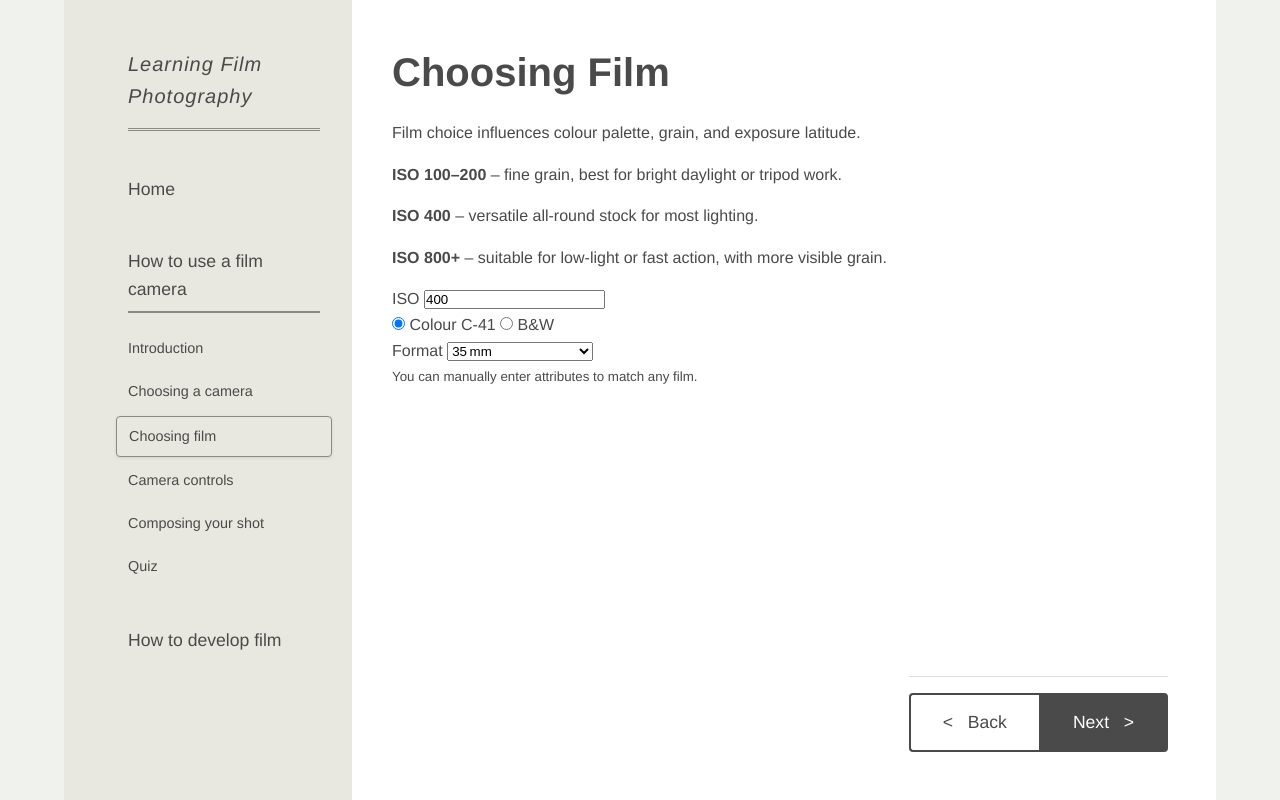
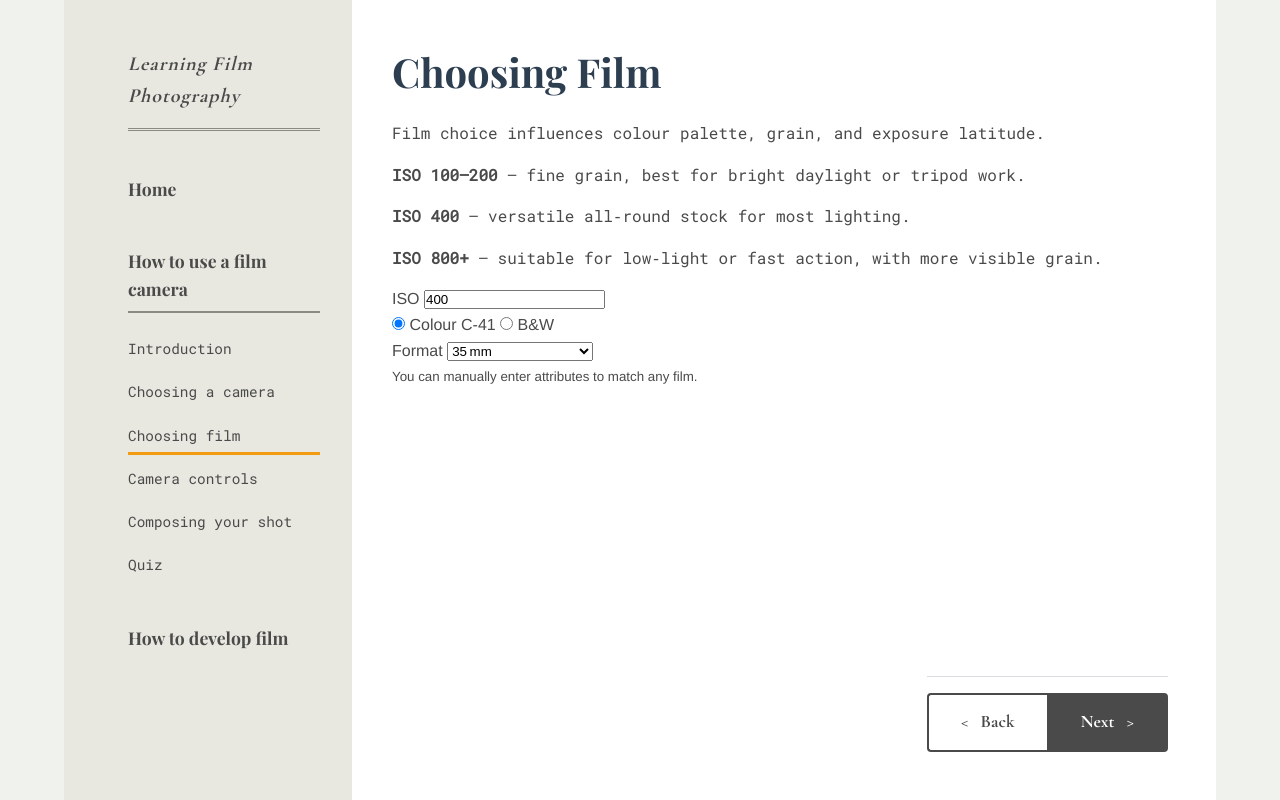
Before and after one commit to BoxiZhao/Film, a Flask app: page /module/1/choose_film in a window 1280 px wide. Run offline with Flask 3, Linux system fonts and the light colour scheme; the visitor is signed in with stand-in values (Sample User, id 1).

Commit message:
animation

```diff
--- a/static/css/style.css
+++ b/static/css/style.css
@@ -409,23 +409,43 @@ a:hover { text-decoration: underline; }
 .sidebar a {
     color: #4a4a4a;
     display: block;
-    padding: 0.5rem 0.75rem;
+    padding: 0.5rem 0;
     transition: all 0.2s ease;
-    border-radius: 4px;
-    margin: 0 -0.75rem;
+    position: relative;
+    text-decoration: none;
+    margin: 0;
 }
 
 .sidebar a:hover {
-    background: #d8d8d0;
+    background: transparent;
     color: #4a4a4a;
-    text-decoration: none;
 }
 
 .sidebar a.active {
-    background: #e8e8e0;
+    background: transparent;
     color: #4a4a4a;
-    border: 1px solid #8a8a82;
-    box-shadow: 0 1px 3px rgba(0,0,0,0.1);
+    border: none;
+    box-shadow: none;
+}
+
+.sidebar a::before {
+    content: '';
+    position: absolute;
+    bottom: 0;
+    left: 0;
+    width: 0;
+    height: 2px;
+    background: var(--caution-color);
+    transition: width 0.3s ease;
+}
+
+.sidebar a:hover::before {
+    width: 100%;
+}
+
+.sidebar a.active::before {
+    width: 100%;
+    height: 3px;
 }
 
 /* Main navigation items */
@@ -433,27 +453,22 @@ a:hover { text-decoration: underline; }
 .module-link {
     font-size: 1.1rem;
     font-weight: 400;
-    padding: 0.75rem 0.75rem;
+    padding: 0.75rem 0;
 }
 
 /* Sub-module links */
 .sub-module-link {
     font-size: 0.9rem;
     font-weight: 400;
-    padding: 0.35rem 0.75rem;
+    padding: 0.35rem 0;
 }
 
 /* Active state overrides */
 .sidebar a.active {
-    font-weight: 400;
+    font-weight: 500;
 }
 
-/* Titles */
-h1, h2, h3, h4, h5, h6 {
-    color: #4a4a4a;
-    margin: 0 0 1rem;
-}
-
+/* Logo style */
 .logo {
     font-size: 1.25rem;
     margin: 0 0 2rem;
@@ -654,6 +679,8 @@ h1, h2, h3, h4, h5, h6 {
     background: #4a4a4a;
     color: white;
     margin: 0;
+    font-family: 'Cormorant Garamond', serif;
+    font-weight: 700;
 }
 
 .btn-primary:hover {
@@ -1005,3 +1032,155 @@ h1, h2, h3, h4, h5, h6 {
     text-decoration: underline;
     font-weight: 500;
 }
+
+/* Elegant Animations and Effects */
+@keyframes fadeIn {
+    from { opacity: 0; transform: translateY(20px); }
+    to { opacity: 1; transform: translateY(0); }
+}
+
+@keyframes shimmer {
+    0% { background-position: -1000px 0; }
+    100% { background-position: 1000px 0; }
+}
+
+@keyframes float {
+    0% { transform: translateY(0px); }
+    50% { transform: translateY(-10px); }
+    100% { transform: translateY(0px); }
+}
+
+/* Apply animations to elements */
+.landing-content h1 {
+    animation: fadeIn 1s ease-out;
+    text-shadow: 2px 2px 4px rgba(0, 0, 0, 0.1);
+}
+
+.module-name {
+    position: relative;
+    overflow: hidden;
+}
+
+.module-name::after {
+    content: '';
+    position: absolute;
+    top: 0;
+    left: -100%;
+    width: 100%;
+    height: 100%;
+    background: linear-gradient(
+        90deg,
+        transparent,
+        rgba(255, 255, 255, 0.2),
+        transparent
+    );
+    animation: shimmer 3s infinite;
+}
+
+.radio {
+    transition: transform 0.3s ease, box-shadow 0.3s ease;
+}
+
+.radio:hover {
+    transform: translateY(-5px);
+    box-shadow: 0 10px 20px rgba(0, 0, 0, 0.1);
+}
+
+.btn-primary {
+    position: relative;
+    overflow: hidden;
+    transition: all 0.3s ease;
+}
+
+.btn-primary::before {
+    content: '';
+    position: absolute;
+    top: 0;
+    left: -100%;
+    width: 100%;
+    height: 100%;
+    background: linear-gradient(
+        90deg,
+        transparent,
+        rgba(255, 255, 255, 0.2),
+        transparent
+    );
+    transition: 0.5s;
+}
+
+.btn-primary:hover::before {
+    left: 100%;
+}
+
+.process-image {
+    transition: transform 0.3s ease;
+}
+
+.process-image:hover {
+    transform: scale(1.05);
+}
+
+.image-caption {
+    position: relative;
+    padding-bottom: 5px;
+}
+
+.image-caption::after {
+    content: '';
+    position: absolute;
+    bottom: 0;
+    left: 0;
+    width: 0;
+    height: 2px;
+    background: var(--caution-color);
+    transition: width 0.3s ease;
+}
+
+.image-caption:hover::after {
+    width: 100%;
+}
+
+.metadata p {
+    animation: float 3s ease-in-out infinite;
+}
+
+/* Add subtle hover effect to navigation links */
+.sidebar a {
+    position: relative;
+    transition: all 0.3s ease;
+}
+
+.sidebar a::before {
+    content: '';
+    position: absolute;
+    bottom: 0;
+    left: 0;
+    width: 0;
+    height: 2px;
+    background: var(--caution-color);
+    transition: width 0.3s ease;
+}
+
+.sidebar a:hover::before {
+    width: 100%;
+}
+
+/* Add subtle animation to quiz steps */
+.step {
+    transition: all 0.3s ease;
+}
+
+.step:hover {
+    transform: translateY(-5px) rotate(2deg);
+    box-shadow: 0 5px 15px rgba(0, 0, 0, 0.1);
+}
+
+/* Add subtle animation to caution box */
+.caution-box {
+    animation: fadeIn 0.5s ease-out;
+    transition: transform 0.3s ease;
+}
+
+.caution-box:hover {
+    transform: scale(1.02);
+}
--- a/templates/index.html
+++ b/templates/index.html
@@ -3,6 +3,7 @@
 <head>
     <title>Learning Film Photography</title>
     <link rel="stylesheet" href="{{ url_for('static', filename='css/style.css') }}">
+    <link href="https://fonts.googleapis.com/css2?family=Playfair+Display:wght@700&family=Roboto+Mono:ital@0;1&family=Cormorant+Garamond:wght@700&display=swap" rel="stylesheet">
 </head>
 <body>
     <div class="app-container">
--- a/templates/layout.html
+++ b/templates/layout.html
@@ -4,6 +4,40 @@
     <meta charset="UTF-8">
     <title>{% block title %}Learning Film Photography{% endblock %}</title>
     <link rel="stylesheet" href="{{ url_for('static', filename='css/style.css') }}">
+    <link href="https://fonts.googleapis.com/css2?family=Playfair+Display:wght@700&family=Roboto+Mono:ital@0;1&family=Cormorant+Garamond:wght@700&display=swap" rel="stylesheet">
+    <style>
+        .logo, .landing-title {
+            font-family: 'Cormorant Garamond', serif;
+            font-weight: 700;
+        }
+
+        h1, h2, .module-title, .module-link, .main-nav a {
+            font-family: 'Playfair Display', serif;
+            font-weight: 700;
+        }
+
+        .step-content, .main-content p, .module-nav, .main-nav, .image-caption,
+        .sub-module-link {
+            font-family: 'Roboto Mono', monospace;
+        }
+
+        .variable-param {
+            font-family: 'Roboto Mono', monospace;
+            font-style: italic;
+        }
+
+        /* All buttons and navigation elements */
+        button, .btn, .nav-button,
+        .begin-button, .module-select-button,
+        .next-button, .back-button,
+        .welcome-button, #begin-btn,
+        .btn-primary, .btn-secondary,
+        .check-answer, .option-card .btn,
+        .page-nav .btn {
+            font-family: 'Cormorant Garamond', serif;
+            font-weight: 700;
+        }
+    </style>
     <script src="https://code.jquery.com/jquery-3.7.1.min.js"
             integrity="sha256-/JqT3SQfawRcv/BIHPThkBvs0OEvtFFmqPF/lYI/Cxo="
             crossorigin="anonymous"></script>
--- a/templates/module2_welcome.html
+++ b/templates/module2_welcome.html
@@ -13,7 +13,7 @@
             <li>ISO: 100</li>
             <li>Developer: Rodinal</li>
         </ul>
-        <a href="{{ url_for('module_page', module_id=module_id, page='load_film') }}" class="btn">Start with Recommended Settings</a>
+        <a href="{{ url_for('module_page', module_id=module_id, page='load_film') }}" class="btn">Start with Default Settings</a>
     </div>
 
     <div class="option-card">
```
Also changed, not shown: other parts of static/css/style.css (+12 -2 lines), screens/content.PNG (added), screens/feedback.PNG (added), screens/quiz.PNG (added), screens/welcome.PNG (added), 1 other file.
